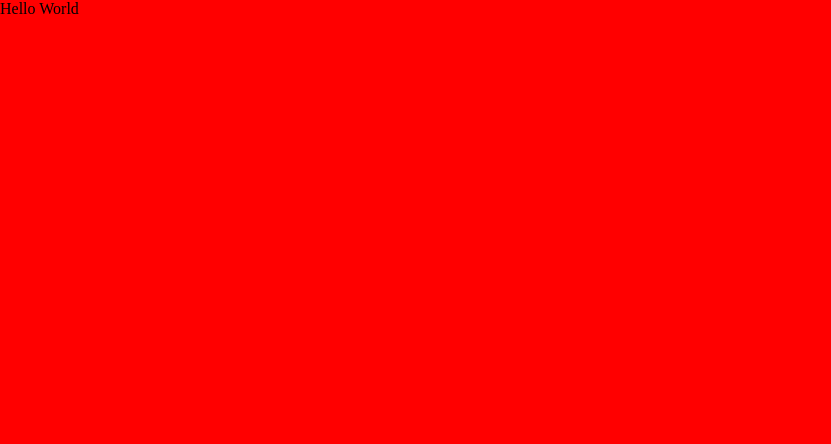
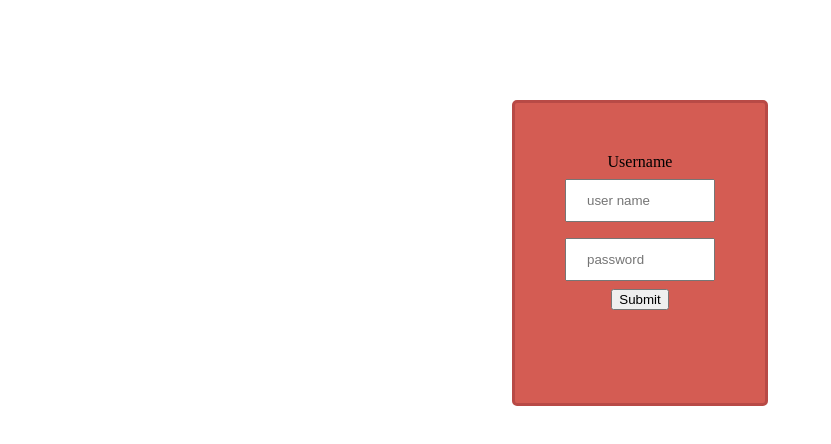
Before and after one commit to TeamGoblinShark/Kira-fashion-discovery, a React app: page / in a window 1280 px wide. Shown: the top 444 px of the page, without its empty margins (0-831 px from the left). Built offline with nearby package versions, Linux system fonts and the light colour scheme; the HTML template or start-up script is replaced by a standard one.

Commit message:
Front end - working Navbar

```diff
--- a/package.json
+++ b/package.json
@@ -39,7 +39,9 @@
   },
   "dependencies": {
     "react": "^16.6.3",
+    "react-collapsible": "^2.3.2",
     "react-dom": "^16.6.3",
-    "react-redux": "^5.1.1"
+    "react-redux": "^5.1.1",
+    "react-router-dom": "^4.3.1"
   }
 }
--- a/src/client/components/App.jsx
+++ b/src/client/components/App.jsx
@@ -1,17 +1,74 @@
 import React from 'react';
-
+import Login from './../router/Login.jsx'
+import { Router, Route, Switch } from 'react-router-dom'
+import Home from './../router/Home.jsx'
+import history from './../router/history.jsx'
+import PhotoUpload from './../router/PhotoUpload.jsx'
 
 class App extends React.Component {
     constructor(props) {
         super(props)
+        this.state = {
+            username: "",
+            password: ""
+        }
+        this.handleUsername = this.handleUsername.bind(this);
+        this.handlePassword = this.handlePassword.bind(this);
+        this.handleSubmit = this.handleSubmit.bind(this);
+        this.handleLoader = this.handleLoader.bind(this)
+    }
+    handleSubmit(event) {
+        event.preventDefault();
+        // event.target.reset();
+        history.push('/home');
+    }
 
+    handleUsername(event) {
+        console.log(event.target.value)
+        this.setState({
+            username: event.target.value
+        })
+    }
+
+    handlePassword(event) {
+        this.setState({
+            password: event.target.value
+        })
+    }
+    handleLoader() {
+        history.push('/home/upload');
+        console.log("hi")
     }
 
     render() {
         return (
-            <div> Hello World</div>
+            // ROUTES
+            <Router history={history}>
+                <Switch>
+                    <Route exact path="/"
+                        render={(props) =>
+                            <Login {...props}
+                                handleUsername={this.handleUsername}
+                                handlePassword={this.handlePassword}
+                                handleSubmit={this.handleSubmit} />
+                        }
+                    />
+                    <Route path="/home"
+                        render={(props) =>
+                            <Home {...props} handleLoader={this.handleLoader}
+                            />
+                        }
+                    />
+                    <Route exact path="/upload" render={(props) => <PhotoUpload {...props}
+                    />
+                    } />
+
+                </Switch>
+
+            </Router>
         )
     }
+
 }
 
 
--- /dev/null
+++ b/src/client/router/Home.jsx
@@ -0,0 +1,41 @@
+import React from 'react';
+import history from './history.jsx'
+import PhotoUpload from './PhotoUpload.jsx'
+import PhotoDisplay from './PhotoDisplay.jsx'
+import Collapsible from 'react-collapsible';
+
+import { Router, Route, Switch } from 'react-router-dom';
+
+class Home extends React.Component {
+    constructor(props) {
+        super(props)
+    }
+    render() {
+        return (
+            <Router history={history}>
+                <div>
+                    <div className='header'>
+                        <div className='photo-loader' onClick={this.props.handleLoader} >
+                        </div>
+                    </div>
+                    <div className="div-shadow">
+                        <Collapsible trigger={<div className='hamburger-click'></div>}>
+                            <div className='filters-container'>
+                                <div className="filter-item"> Filter </div>
+                                <div className="filter-item"> Top </div>
+                                <div className="filter-item"> Style </div>
+                            </div>
+                        </Collapsible>
+
+                    </div>
+                    <Switch>
+                        <Route exact path="/home" component={PhotoDisplay} />
+                        <Route exact path="/home/upload" component={PhotoUpload} />
+                    </Switch>
+                </div>
+            </Router>
+        )
+    }
+}
+
+export default Home;
--- /dev/null
+++ b/src/client/router/Login.jsx
@@ -0,0 +1,33 @@
+import React from 'react'
+
+class Login extends React.Component {
+    constructor(props) {
+        super(props)
+    }
+
+    render() {
+        return (
+            <div className="login-container">
+                <div className='form-login'>
+                    <div className='form-inner'>
+                        <form onSubmit={this.props.handleSubmit} >
+                            <div className='user-pass'>
+                                <label >
+                                    Username
+                                    <input placeholder="user name" type="text" value={this.props.username} onChange={this.props.handleUsername} />
+                                </label>
+                                <input placeholder="password" type="text" value={this.props.password} onChange={this.props.handlePassword} />
+                            </div>
+                            <div className='sumbit'>
+                                <input type="submit" value="Submit" />
+                            </div>
+                        </form>
+                    </div>
+                </div>
+            </div>
+        )
+    }
+}
+
+
+export default Login;
--- /dev/null
+++ b/src/client/router/PhotoDisplay.jsx
@@ -0,0 +1,17 @@
+import React from 'react';
+
+
+class PhotoDisplay extends React.Component {
+    constructor(props) {
+        super(props)
+    }
+
+    render() {
+        return (
+            <div></div>
+        )
+    }
+}
+
+
+export default PhotoDisplay;
--- /dev/null
+++ b/src/client/router/PhotoUpload.jsx
@@ -0,0 +1,22 @@
+import React from 'react'
+import history from './history.jsx'
+
+
+class PhotoUpload extends React.Component {
+    constructor(props) {
+        super(props)
+    }
+
+
+    render() {
+        return (
+            <div>
+                Pictures
+                <button className='back-btn' onClick={() => history.push('/home')}>Go Back</button>
+            </div>
+        )
+    }
+};
+
+
+export default PhotoUpload;
--- /dev/null
+++ b/src/client/router/history.jsx
@@ -0,0 +1,5 @@
+import { createBrowserHistory } from 'history'
+
+export default createBrowserHistory({
+    /* pass a configuration object here if needed */
+})
--- a/src/client/styles/styles.css
+++ b/src/client/styles/styles.css
@@ -1,5 +1,115 @@
 body {
     margin:0;
     padding:0;
-    background-color: red;
 }
+
+p {
+    margin:0;
+    padding:0;
+}
+
+.header {
+    display:flex;
+    align-items: center;
+    justify-content: center;
+    margin:0;
+    padding: 0;
+    width: 100%;
+    height:150px;
+    background-color: rgb(243, 192, 188);
+    color:blue;
+}
+
+.photo-loader {
+
+    border : 3px solid rgb(247, 217, 216);
+    border-radius: 5px;
+    margin-top: auto;
+    display:flex;
+    background-color: rgb(243, 192, 188);
+    width: 50px;
+    height:50px;
+    margin:0;
+    padding: 0;
+    transition: border 0.5s;
+}
+
+.photo-loader:hover {
+
+    border : 3px solid rgb(250, 242, 242);
+
+}
+
+/* HO,E PAGE DROP DOWN */
+
+.dropdown {
+    border : 3px solid rgb(184, 74, 70);
+    border-radius: 5px;
+    margin-top: auto;
+    display:flex;
+    background-color: rgb(226, 75, 65);
+    width: 8000px;
+    height:200px;
+    margin:0;
+    padding: 0;
+    transition: border 0.5s;
+    text-align: center;
+}
+.hamburger-click{
+    border-top: 2px solid rgb(238, 166, 160);
+    background-color: rgb(243, 192, 188);
+    height:20px;
+
+}
+.filters-container {
+    padding:10px;
+    display:flex;
+    justify-content: space-around;
+    background-color: rgb(243, 192, 188);
+}
+
+.filter-item {
+    color: white;
+    font-family:"Arial", sans-serif;
+}
+
+.div-shadow {
+    z-index:-1;
+    box-shadow: 0px 4px 3px 3px rgb(243, 243, 243);
+}
+/* FORMS */
+.form-login {
+    margin-top:100px;
+    border : 3px solid rgb(184, 74, 70);
+    border-radius: 5px;
+    display:flex;
+    background-color: rgb(212, 92, 83);
+    width: 150px;
+    height:200px;
+    padding: 50px;
+    transition: border 0.5s;
+    text-align: center;
+}
+
+.form-inner {
+    display:flex;
+    justify-content: center;
+}
+
+.login-container {
+    display:flex;
+    align-items: center;
+    justify-content: center;
+}
+
+input[type=text] {
+    width: 100%;
+    padding: 12px 20px;
+    margin: 8px 0;
+    box-sizing: border-box;
+}
+
+/* .user-pass {
+    display:flex-wrap;
+    border: solid white;
+} */
--- a/webpack.config.js
+++ b/webpack.config.js
@@ -42,6 +42,7 @@ module.exports = {
 
     devServer: {
         contentBase: './dist',
+        historyApiFallback: true,
         port: 8080
     },
 
```
Also changed, not shown: src/client/components/Collapsible.js (added, +20 -0 lines), 1 other file (tests, documents, lock files or other folders).
